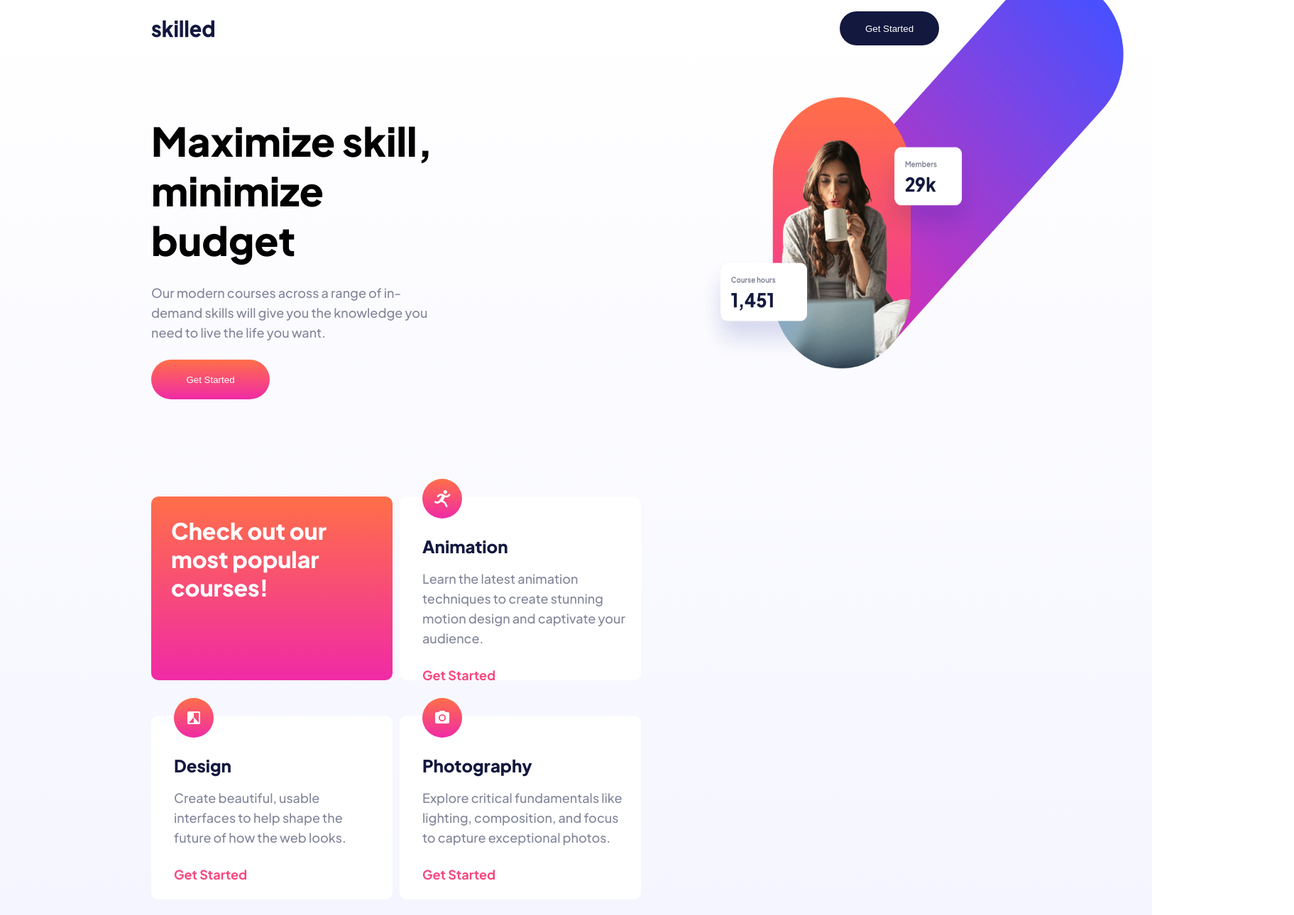
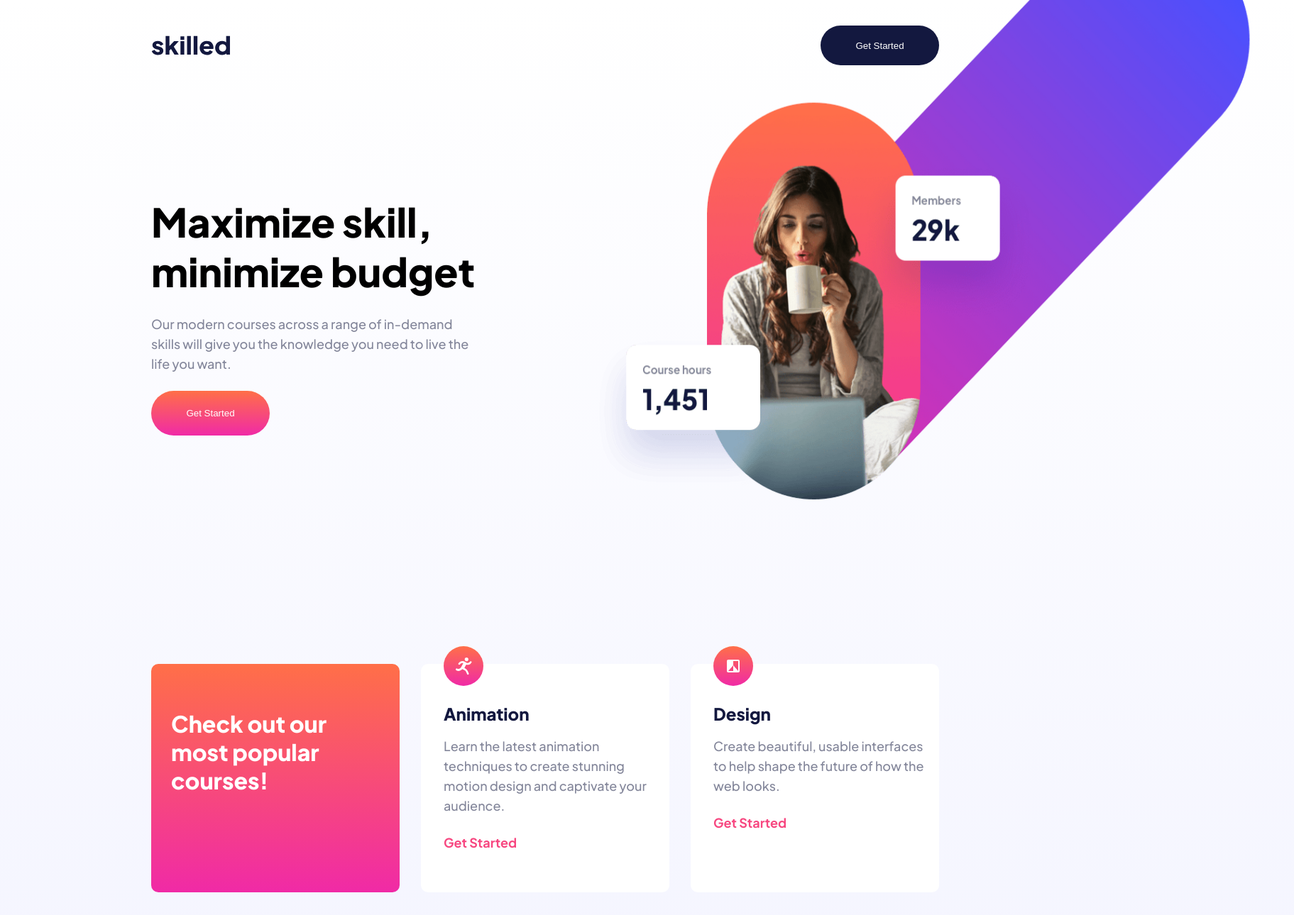
Before and after one commit to estebanp2022/e-learning-landing-page, a plain HTML site: page index.html in a window 1536 px wide. Shown: the top 1290 px of the page at 71% size, 1823 px wide, since content can reach past the window. Drawn offline with Linux system fonts and the light colour scheme.

Commit message:
Update index.css

```diff
--- a/index.css
+++ b/index.css
@@ -135,6 +135,7 @@ p {
 }
 
 .container {
+  margin: 0 auto;
   width: 343px;
   margin: 1rem;
 }
@@ -247,6 +248,10 @@ footer {
     padding: 56px 21px 32px 32px;
   }
 
+  .heading-m {
+    margin-top: 28px;
+  }
+
   .heading-s {
     margin: 0 0 16px;
   }
@@ -266,6 +271,60 @@ footer {
     width: 1110px;
   }
 
+  .nav {
+    margin: 20px 0 185px;
+  }
+
+  .logo {
+    width: 111.17px;
+    height: 27.68px;
+  }
+
+  .hero {
+    position: relative;
+    margin-bottom: 300px;
+  }
+
+  .hero-left {
+    width: 457px;
+    height: 359px;
+  }
+
+  .hero-left-btn {
+    width: 167px;
+    height: 63px;
+  }
+
+  .hero-btn,
+  .footer-btn {
+    width: 167px;
+    height: 56px;
+  }
+
+  picture img {
+    position: absolute;
+    width: 991.63px;
+    height: 936.92px;
+    top: -446px;
+    right: -500px;
+  }
+
+  .card-container {
+    width: 1110px;
+    gap: 30px;
+  }
+
+  .main-card,
+  .card {
+    width: 350px;
+    height: 322px;
+  }
+
+  .footer {
+    width: 1110px;
+    padding: 40px 0;
+  }
+
   .heading-s,
   .body-m,
   .body-s {
@@ -283,6 +342,7 @@ footer {
   }
 
   .heading-m {
+    margin-top: 36px;
     line-height: 40px;
     font-size: 2rem;
   }
@@ -294,6 +354,7 @@ footer {
   .body-m {
     font-size: 1.125rem;
     font-weight: 500;
+    line-height: 28px;
   }
 
   .body-s {
```
